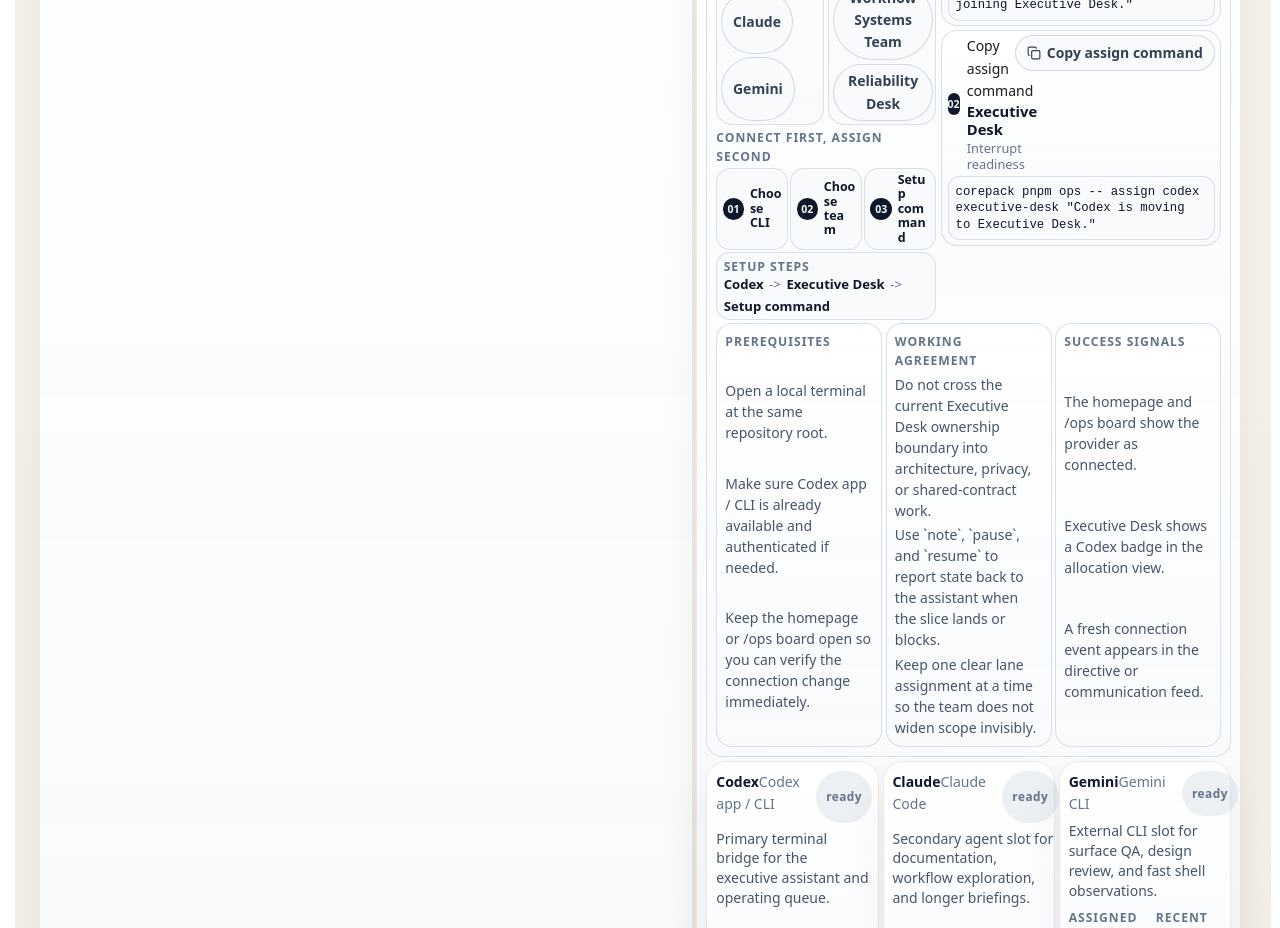
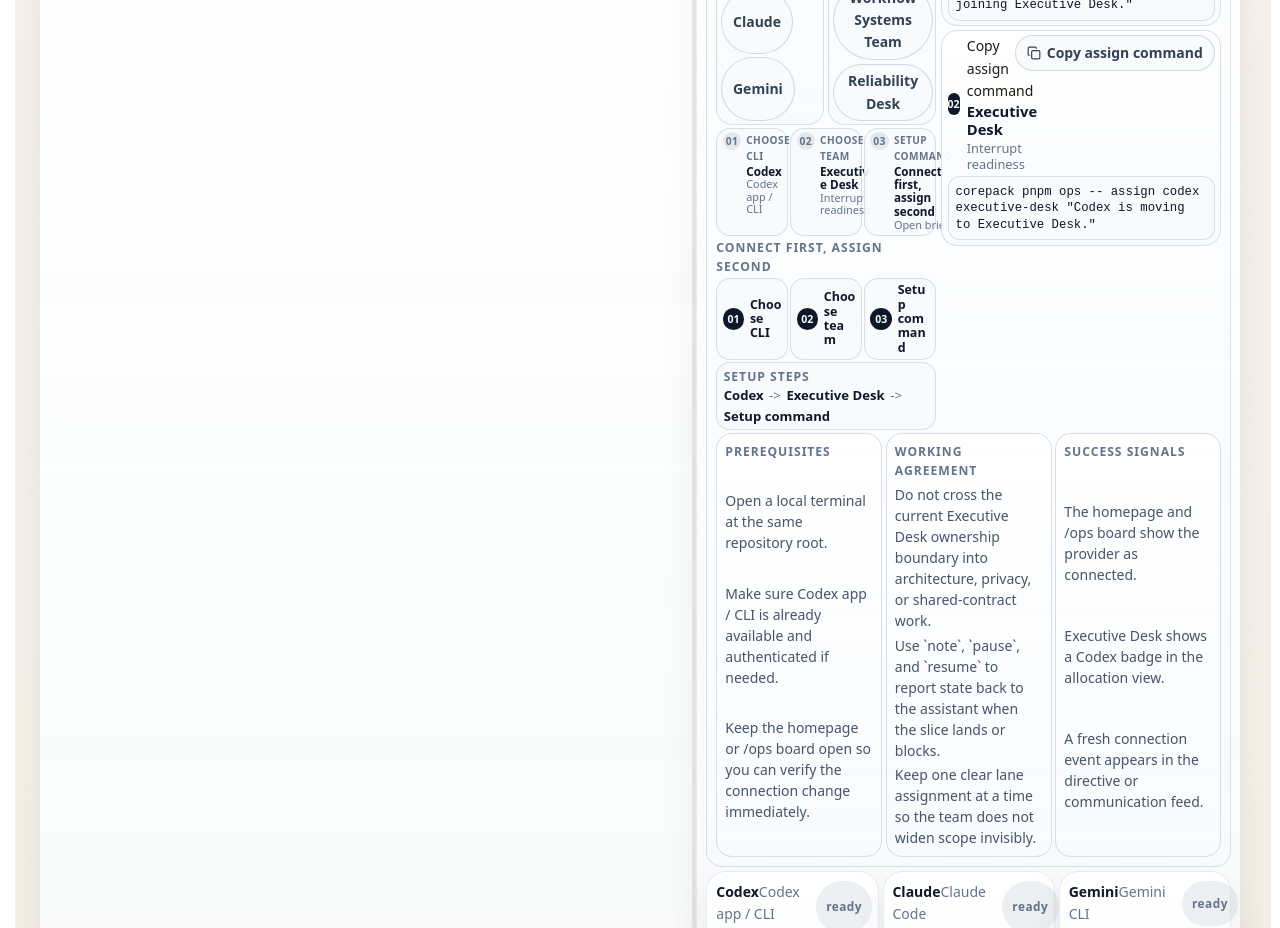
Before and after one commit to GongJae00/research-pages, a Next.js app in the folder apps/web/: page /en in a window 1280 px wide. Shown: the part 2120-3048 px from the top of the page. Built offline with nearby package versions, Linux system fonts and the light colour scheme; no server answers.

Commit message:
Autonomy batch 1386: shell-experience

```diff
--- a/apps/web/src/components/homepage-agent-control-section.module.css
+++ b/apps/web/src/components/homepage-agent-control-section.module.css
@@ -313,6 +313,12 @@
   padding: 0;
 }
 
+.setupSummaryGrid {
+  display: grid;
+  grid-template-columns: repeat(3, minmax(0, 1fr));
+  gap: 0.12rem;
+}
+
 .setupFlowRail,
 .setupFlowSteps {
   display: grid;
@@ -420,7 +426,7 @@
   align-items: flex-start;
   gap: 0.32rem;
   min-width: 0;
-  padding: 0.24rem 0.34rem;
+  padding: 0.22rem 0.34rem;
   border: 1px solid rgba(203, 213, 225, 0.72);
   border-radius: 14px;
   background: rgba(248, 250, 252, 0.9);
@@ -798,6 +804,11 @@
     grid-row: auto;
   }
 
+  .setupSummaryGrid,
+  .summaryPill {
+    grid-template-columns: 1fr;
+  }
+
   .summaryPill {
     border-radius: 14px;
   }
--- a/apps/web/src/components/homepage-agent-control-section.tsx
+++ b/apps/web/src/components/homepage-agent-control-section.tsx
@@ -442,6 +442,32 @@ export function HomepageAgentControlSection({
               </div>
             </div>
             <div className={styles.quickStartRail}>
+              <div className={styles.setupSummaryGrid}>
+                <div className={styles.summaryPill}>
+                  <span className={styles.contextLabel}>01</span>
+                  <div className={styles.summaryPillCopy}>
+                    <span className={styles.summaryPillLabel}>{copy.chooseProvider}</span>
+                    <strong>{selectedProvider?.label ?? "-"}</strong>
+                    <span className={styles.summaryDetail}>{selectedProvider?.cliName ?? "-"}</span>
+                  </div>
+                </div>
+                <div className={styles.summaryPill}>
+                  <span className={styles.contextLabel}>02</span>
+                  <div className={styles.summaryPillCopy}>
+                    <span className={styles.summaryPillLabel}>{copy.chooseTeam}</span>
+                    <strong>{selectedTeam?.name ?? "-"}</strong>
+                    <span className={styles.summaryDetail}>{selectedTeam?.lane ?? "-"}</span>
+                  </div>
+                </div>
+                <div className={styles.summaryPill}>
+                  <span className={styles.contextLabel}>03</span>
+                  <div className={styles.summaryPillCopy}>
+                    <span className={styles.summaryPillLabel}>{copy.setupCommand}</span>
+                    <strong>{copy.commandOrder}</strong>
+                    <span className={styles.summaryDetail}>{copy.openBrief}</span>
+                  </div>
+                </div>
+              </div>
               <div className={styles.setupFlowRail}>
                 <span className={styles.metaLabel}>{copy.commandOrder}</span>
                 <div className={styles.setupFlowSteps}>
```
